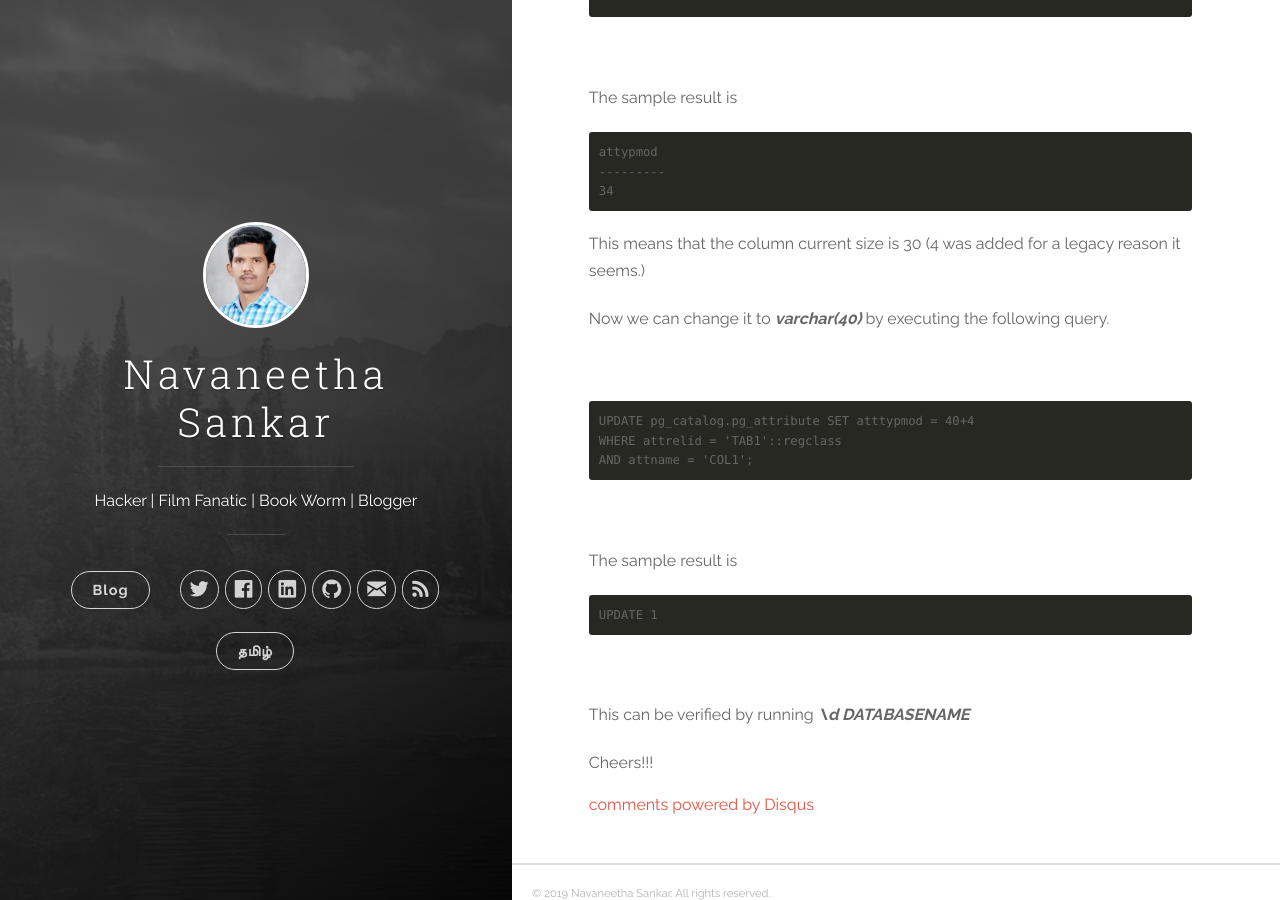
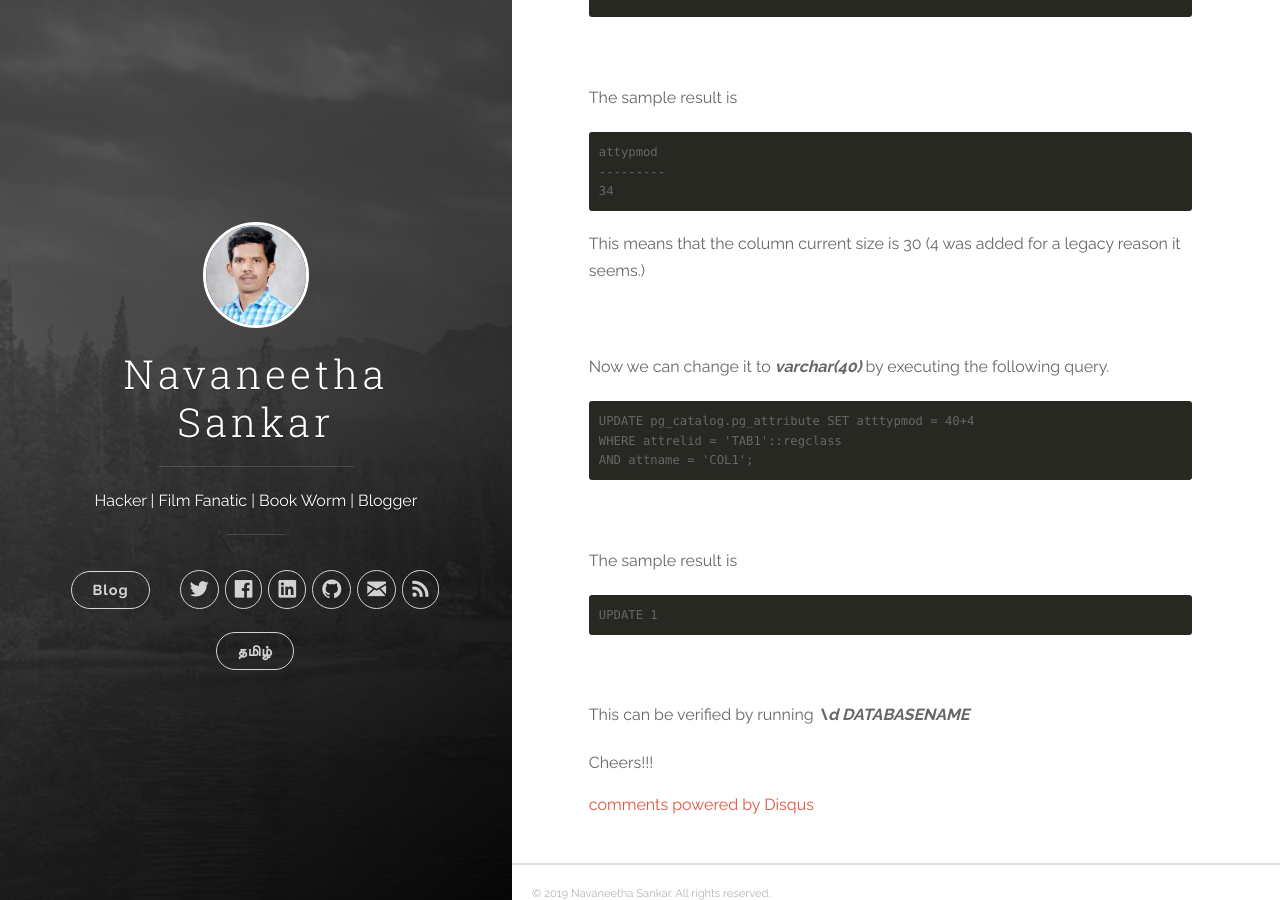
Before and after one commit to knsankar/knsankar.github.io, a Jekyll site: the page built from _posts/2019-08-14-Resize-a-column-in-a-PostgreSQL-table-without-changing-data.markdown, in a window 1280 px wide and 900 px high, scrolled down 721 px. Built offline with Jekyll 4.4.1, drawn with Linux system fonts in a browser that asks for light colours; nearby versions of some CDN libraries; comment, search, counter and statistics services are not loaded.

Commit message:
Edited by Teddy Hyde (teddyhyde.com) at 14-Aug-2019 5:08:01 PM

````diff
--- a/_posts/2019-08-14-Resize-a-column-in-a-PostgreSQL-table-without-changing-data.markdown
+++ b/_posts/2019-08-14-Resize-a-column-in-a-PostgreSQL-table-without-changing-data.markdown
@@ -40,11 +40,10 @@ attypmod
 
 This means that the column current size is 30 (4 was added for a legacy reason it seems.)
 
+<br />
 
 Now we can change it to ***varchar(40)*** by executing the following query.
 
-
-<br />
 
 
 ```
````
